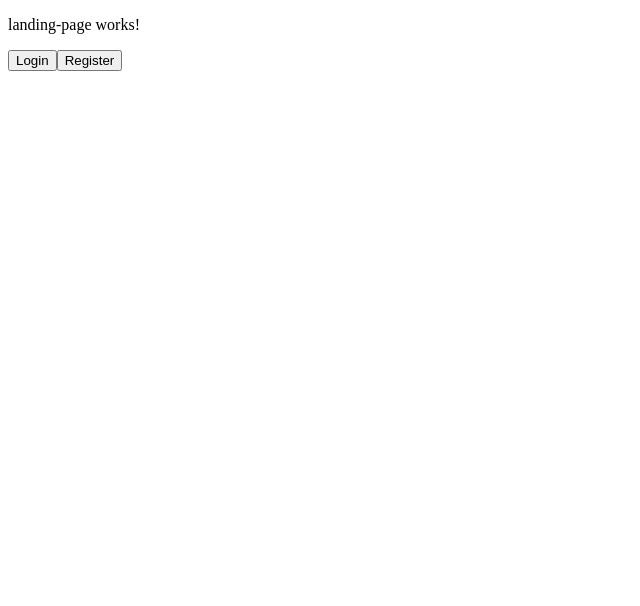
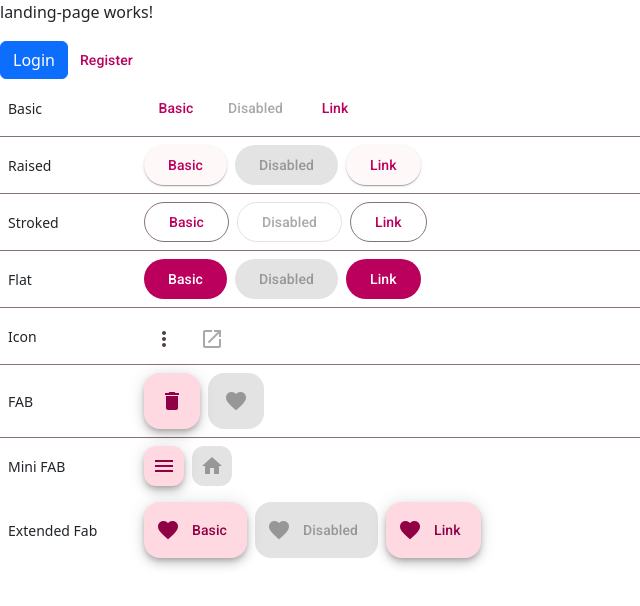
Before and after one commit to KushanRandeepa/Student-Management-System, an Angular app in the folder SMS-Frontend/: page / in a window 1280 px wide. Shown: the top 606 px of the page, without its empty margins (0-640 px from the left). Built offline with nearby package versions, Linux system fonts and the light colour scheme.

Commit message:
angular material

```diff
--- a/SMS-Frontend/angular.json
+++ b/SMS-Frontend/angular.json
@@ -27,9 +27,11 @@
               }
             ],
             "styles": [
-              "src/styles.css"
+              "@angular/material/prebuilt-themes/rose-red.css",
+              "src/styles.css",
+              "node_modules/bootstrap/dist/css/bootstrap.min.css"
             ],
-            "scripts": []
+            "scripts": ["node_modules/bootstrap/dist/js/bootstrap.bundle.min.js"]
           },
           "configurations": {
             "production": {
@@ -85,6 +87,7 @@
               }
             ],
             "styles": [
+              "@angular/material/prebuilt-themes/rose-red.css",
               "src/styles.css"
             ],
             "scripts": []
--- a/SMS-Frontend/package.json
+++ b/SMS-Frontend/package.json
@@ -10,13 +10,16 @@
   },
   "private": true,
   "dependencies": {
+    "@angular/cdk": "^19.2.19",
     "@angular/common": "^19.2.0",
     "@angular/compiler": "^19.2.0",
     "@angular/core": "^19.2.0",
     "@angular/forms": "^19.2.0",
+    "@angular/material": "^19.2.19",
     "@angular/platform-browser": "^19.2.0",
     "@angular/platform-browser-dynamic": "^19.2.0",
     "@angular/router": "^19.2.0",
+    "bootstrap": "^5.3.7",
     "rxjs": "~7.8.0",
     "tslib": "^2.3.0",
     "zone.js": "~0.15.0"
--- a/SMS-Frontend/src/app/pages/landing-page/landing-page.component.css
+++ b/SMS-Frontend/src/app/pages/landing-page/landing-page.component.css
@@ -0,0 +1,24 @@
+section {
+  display: flex;
+  align-items: center;
+}
+
+.example-label {
+  font-size: 14px;
+  margin: 0 16px 0 8px;
+  min-width: 120px;
+}
+
+.example-button-row {
+  max-width: 600px;
+}
+
+.example-button-row .mat-mdc-button-base {
+  margin: 8px 8px 8px 0;
+}
+
+.example-flex-container {
+  display: flex;
+  justify-content: space-between;
+  flex-wrap: wrap;
+}
--- a/SMS-Frontend/src/app/pages/landing-page/landing-page.component.html
+++ b/SMS-Frontend/src/app/pages/landing-page/landing-page.component.html
@@ -1,3 +1,114 @@
 <p>landing-page works!</p>
-<button [routerLink]="['/login']">Login</button>
-<button routerLink="signup">Register</button>
+<button class="btn btn-primary" [routerLink]="['/login']" >Login</button>
+<button mat-button="outLined" routerLink="signup">Register</button>
+
+<section>
+  <div class="example-label">Basic</div>
+  <div class="example-button-row">
+    <button mat-button>Basic</button>
+    <button mat-button disabled>Disabled</button>
+    <a mat-button href="https://www.google.com/" target="_blank">Link</a>
+  </div>
+</section>
+<mat-divider></mat-divider>
+<section>
+  <div class="example-label">Raised</div>
+  <div class="example-button-row">
+    <button mat-raised-button>Basic</button>
+    <button mat-raised-button disabled>Disabled</button>
+    <a mat-raised-button href="https://www.google.com/" target="_blank">Link</a>
+  </div>
+</section>
+<mat-divider></mat-divider>
+<section>
+  <div class="example-label">Stroked</div>
+  <div class="example-button-row">
+    <button mat-stroked-button>Basic</button>
+    <button mat-stroked-button disabled>Disabled</button>
+    <a mat-stroked-button href="https://www.google.com/" target="_blank">Link</a>
+  </div>
+</section>
+<mat-divider></mat-divider>
+<section>
+  <div class="example-label">Flat</div>
+  <div class="example-button-row">
+    <button mat-flat-button>Basic</button>
+    <button mat-flat-button disabled>Disabled</button>
+    <a mat-flat-button href="https://www.google.com/" target="_blank">Link</a>
+  </div>
+</section>
+<mat-divider></mat-divider>
+<section>
+  <div class="example-label">Icon</div>
+  <div class="example-button-row">
+    <div class="example-flex-container">
+      <button mat-icon-button aria-label="Example icon button with a vertical three dot icon">
+        <mat-icon>more_vert</mat-icon>
+      </button>
+      <button mat-icon-button disabled aria-label="Example icon button with a open in new tab icon">
+        <mat-icon>open_in_new</mat-icon>
+      </button>
+    </div>
+  </div>
+</section>
+<mat-divider></mat-divider>
+<section>
+  <div class="example-label">FAB</div>
+  <div class="example-button-row">
+    <div class="example-flex-container">
+      <div class="example-button-container">
+        <button mat-fab aria-label="Example icon button with a delete icon">
+          <mat-icon>delete</mat-icon>
+        </button>
+      </div>
+      <div class="example-button-container">
+        <button mat-fab disabled aria-label="Example icon button with a heart icon">
+          <mat-icon>favorite</mat-icon>
+        </button>
+      </div>
+    </div>
+  </div>
+</section>
+<mat-divider></mat-divider>
+<section>
+  <div class="example-label">Mini FAB</div>
+  <div class="example-button-row">
+    <div class="example-flex-container">
+      <div class="example-button-container">
+        <button mat-mini-fab aria-label="Example icon button with a menu icon">
+          <mat-icon>menu</mat-icon>
+        </button>
+      </div>
+      <div class="example-button-container">
+        <button mat-mini-fab disabled aria-label="Example icon button with a home icon">
+          <mat-icon>home</mat-icon>
+        </button>
+      </div>
+    </div>
+  </div>
+</section>
+<section>
+  <div class="example-label">Extended Fab</div>
+  <div class="example-button-row">
+    <div class="example-flex-container">
+      <div class="example-button-container">
+        <button mat-fab extended>
+          <mat-icon>favorite</mat-icon>
+          Basic
+        </button>
+      </div>
+      <div class="example-button-container">
+        <button mat-fab extended disabled>
+          <mat-icon>favorite</mat-icon>
+          Disabled
+        </button>
+      </div>
+      <div class="example-button-container">
+        <a mat-fab extended routerLink=".">
+          <mat-icon>favorite</mat-icon>
+          Link
+        </a>
+      </div>
+    </div>
+  </div>
+</section>
--- a/SMS-Frontend/src/app/pages/landing-page/landing-page.component.ts
+++ b/SMS-Frontend/src/app/pages/landing-page/landing-page.component.ts
@@ -1,9 +1,12 @@
 import { Component } from '@angular/core';
 import { RouterLink } from '@angular/router';
+import {MatButtonModule} from '@angular/material/button';
+import {MatIconModule} from '@angular/material/icon';
+import {MatDividerModule} from '@angular/material/divider';
 
 @Component({
   selector: 'app-landing-page',
-  imports: [RouterLink],
+  imports: [RouterLink, MatButtonModule, MatDividerModule, MatIconModule],
   templateUrl: './landing-page.component.html',
   styleUrl: './landing-page.component.css'
 })
--- a/SMS-Frontend/src/index.html
+++ b/SMS-Frontend/src/index.html
@@ -6,8 +6,10 @@
   <base href="/">
   <meta name="viewport" content="width=device-width, initial-scale=1">
   <link rel="icon" type="image/x-icon" href="favicon.ico">
+  <link href="https://fonts.googleapis.com/css2?family=Roboto:wght@300;400;500&display=swap" rel="stylesheet">
+  <link href="https://fonts.googleapis.com/icon?family=Material+Icons" rel="stylesheet">
 </head>
-<body>
+<body class="mat-typography">
   <app-root></app-root>
 </body>
 </html>
--- a/SMS-Frontend/src/styles.css
+++ b/SMS-Frontend/src/styles.css
@@ -1 +1,4 @@
 /* You can add global styles to this file, and also import other style files */
+
+html, body { height: 100%; }
+body { margin: 0; font-family: Roboto, "Helvetica Neue", sans-serif; }
```
Also changed, not shown: 1 other file (tests, documents, lock files or other folders).
